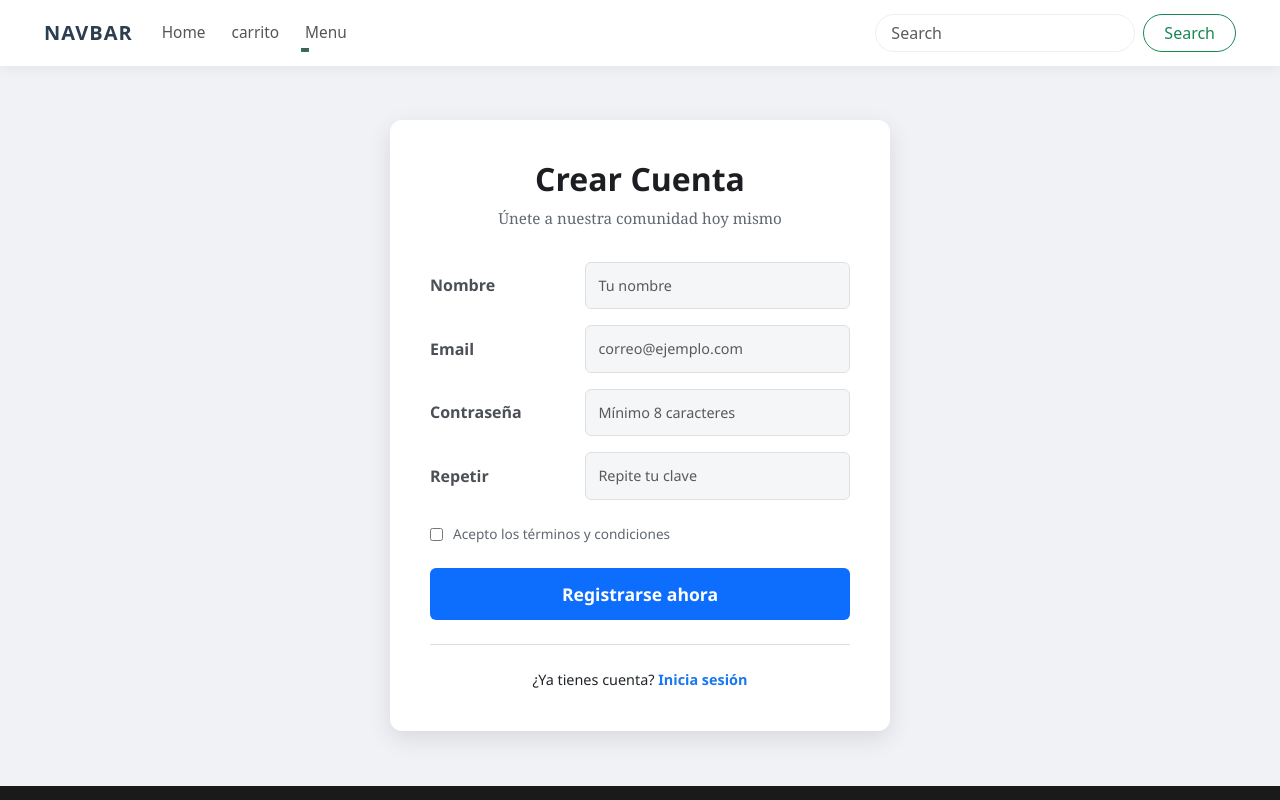
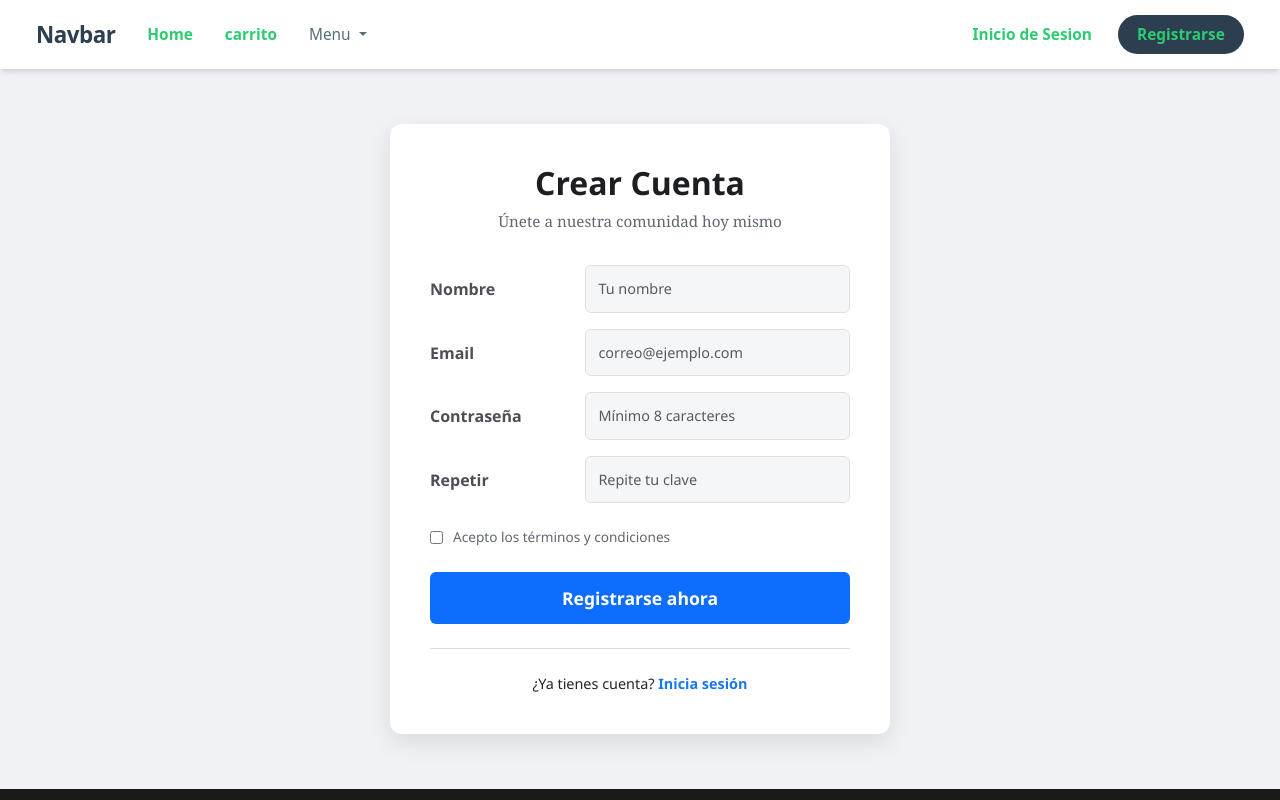
Before and after one commit to Pedrogg108/Proyecto1, an Angular app: page /registro in a window 1280 px wide. Shown: the top 800 px of the page. Built offline with nearby package versions, Linux system fonts and the light colour scheme.

Commit message:
cambios2

```diff
--- a/angular.json
+++ b/angular.json
@@ -23,7 +23,8 @@
               {
                 "glob": "**/*",
                 "input": "public"
-              }
+              },
+              "src/assets"
             ],
             "styles": [
               "src/styles.css",
--- a/src/app/compartidos/menu/menu.css
+++ b/src/app/compartidos/menu/menu.css
@@ -1,82 +1,83 @@
-/* Contenedor principal de la Navbar */
+/* Estilos Generales de la Navbar */
 .navbar {
-  padding: 0.8rem 2rem;
-  background: rgba(255, 255, 255, 0.9) !important; /* Fondo semi-transparente */
-  backdrop-filter: blur(10px); /* Efecto de desenfoque moderno */
-  box-shadow: 0 4px 12px rgba(0, 0, 0, 0.05);
+  padding: 0.8rem 1.5rem;
+  box-shadow: 0 4px 6px -1px rgba(0, 0, 0, 0.1), 0 2px 4px -1px rgba(0, 0, 0, 0.06);
+  background-color: #ffffff !important;
   transition: all 0.3s ease;
 }
 
-/* Estilo del Logo / Marca */
+/* Marca / Logo */
 .navbar-brand {
   font-weight: 700;
   color: #2c3e50 !important;
-  letter-spacing: 1px;
-  text-transform: uppercase;
+  font-size: 1.4rem;
+  letter-spacing: -0.5px;
 }
 
-/* Enlaces de navegación */
+/* Enlaces de Navegación */
 .nav-link {
-  color: #555 !important;
+  color: #546e7a !important;
   font-weight: 500;
-  margin: 0 5px;
-  position: relative;
-  transition: color 0.3s ease;
-}
-
-/* Línea animada bajo los enlaces al pasar el mouse */
-.nav-link::after {
-  content: '';
-  position: absolute;
-  width: 0;
-  height: 2px;
-  bottom: 0;
-  left: 0;
-  background-color: #198754; /* Color verde de Bootstrap success */
-  transition: width 0.3s ease;
-}
-
-.nav-link:hover::after {
-  width: 100%;
+  padding: 0.5rem 1rem !important;
+  transition: color 0.3s ease, transform 0.2s ease;
 }
 
 .nav-link:hover {
-  color: #198754 !important;
+  color: #2ecc71 !important; /* Color verde al pasar el mouse */
+  transform: translateY(-1px);
 }
 
-/* Personalización del Dropdown */
+/* Enlace Activo */
+.nav-link.active {
+  color: #2ecc71 !important;
+  font-weight: 600;
+}
+
+/* Menú Desplegable (Dropdown) */
 .dropdown-menu {
   border: none;
-  box-shadow: 0 8px 24px rgba(0, 0, 0, 0.1);
   border-radius: 12px;
-  padding: 10px;
+  box-shadow: 0 10px 15px -3px rgba(0, 0, 0, 0.1);
+  padding: 0.8rem;
 }
 
 .dropdown-item {
   border-radius: 6px;
-  transition: background 0.2s ease;
-  padding: 8px 15px;
+  padding: 0.6rem 1rem;
+  transition: background-color 0.2s;
 }
 
 .dropdown-item:hover {
-  background-color: #f8f9fa;
-  color: #198754;
+  background-color: #f1f8e9;
+  color: #2ecc71;
 }
 
-/* Input de búsqueda */
-.form-control {
+
+.btn-outline-success {
   border-radius: 20px;
-  border: 1px solid #eee;
-  padding-left: 15px;
+  border-width: 2px;
+  font-weight: 600;
+  padding: 0.4rem 1.2rem;
+  color: #2ecc71;
+  border-color: #2ecc71;
 }
 
-.form-control:focus {
-  box-shadow: 0 0 0 0.25 margin-rgba(25, 135, 84, 0.25);
-  border-color: #198754;
+.btn-outline-success:hover {
+  background-color: #2ecc71;
+  border-color: #2ecc71;
 }
 
-/* Botón de búsqueda redondeado */
-.btn-outline-success {
+/* Botón de Registro (Efecto de botón principal) */
+a[routerLink='/registro'] {
+  background-color: #2c3e50;
+  color: #ffffff !important;
   border-radius: 20px;
-  padding: 5px 20px;
+  margin-left: 10px;
+  padding: 0.5rem 1.2rem !important;
+  text-align: center;
 }
+
+a[routerLink='/registro']:hover {
+  background-color: #1a252f;
+  box-shadow: 0 4px 6px rgba(0,0,0,0.1);
+}
--- a/src/app/compartidos/menu/menu.html
+++ b/src/app/compartidos/menu/menu.html
@@ -14,14 +14,11 @@
           <a class="nav-link active" aria-current="page" routerLink='/carrito'>carrito</a>
         </li>
         <li class="nav-item dropdown">
-           <a class="nav-link dropdown-toggle" href="#" role="button" data-bs-toggle="dropdown" aria-expanded="false">
+          <a class="nav-link dropdown-toggle" href="#" role="button" data-bs-toggle="dropdown" aria-expanded="false">
             Menu
           </a>
           <ul class="dropdown-menu">
             <li><a class="dropdown-item" routerLink='/contacto'>contacto</a></li>
-
-            <li><a class="dropdown-item" routerLink='/inicioSesion'>Inicio de sesion</a></li>
-            <li><a class="dropdown-item" routerLink='/registro'>registro</a></li>
             <li><a class="dropdown-item" routerLink='/ofertas'>ofertas</a></li>
             <li><a class="dropdown-item" routerLink='/favortitos'>favortitos</a></li>
             <li>
@@ -30,12 +27,15 @@
             <li><a class="dropdown-item" routerLink='/productos'>productos</a></li>
           </ul>
         </li>
-
       </ul>
-      <form class="d-flex" role="search">
-        <input class="form-control me-2" type="search" placeholder="Search" aria-label="Search" />
-        <button class="btn btn-outline-success" type="submit">Search</button>
-      </form>
+      <ul class="navbar-nav ms-auto mb-2 mb-lg-0">
+        <li class="nav-item">
+          <a class="nav-link active" aria-current="page" routerLink='/inicioSesion'>Inicio de Sesion</a>
+        </li>
+        <li class="nav-item">
+          <a class="nav-link active" aria-current="page" routerLink='/registro'>Registrarse</a>
+        </li>
+      </ul>
     </div>
   </div>
 </nav>
--- /dev/null
+++ b/src/app/models/juegos.ts
@@ -0,0 +1,9 @@
+export interface Juegos {
+    id:number;
+    nombre:string;
+    descripcion:string;
+    precio:number;
+    img?:string;
+    alt?:string;
+
+}
--- a/src/app/paginas/inicio/inicio.css
+++ b/src/app/paginas/inicio/inicio.css
@@ -0,0 +1,61 @@
+/* --- Estilización del Carrusel --- */
+
+#carouselExampleAutoplaying {
+    max-width: 1000px; /* Ancho máximo para que no se desborde en pantallas grandes */
+    margin: 2rem auto; /* Centra el carrusel y le da aire arriba/abajo */
+    border-radius: 20px;
+    overflow: hidden; /* Corta las esquinas de las imágenes para que sigan el radio */
+    box-shadow: 0 10px 30px rgba(0, 0, 0, 0.3); /* Sombra profunda para destacar las portadas */
+}
+
+.carousel-inner {
+    height: 500px; /* Altura fija para que el diseño no "salte" entre imágenes */
+    background-color: #000; /* Fondo negro por si una imagen no carga bien */
+}
+
+.carousel-item img {
+    height: 100%;
+    object-fit: cover; /* Clave: ajusta la imagen al contenedor sin deformarla */
+    object-position: center;
+    transition: transform 0.5s ease;
+}
+
+/* Efecto zoom suave al pasar el mouse */
+#carouselExampleAutoplaying:hover .carousel-item.active img {
+    transform: scale(1.05);
+}
+
+/* --- Personalización de Controles (Flechas) --- */
+
+.carousel-control-prev,
+.carousel-control-next {
+    width: 8%; /* Flechas más discretas */
+    opacity: 0; /* Ocultas por defecto */
+    transition: opacity 0.3s ease;
+}
+
+#carouselExampleAutoplaying:hover .carousel-control-prev,
+#carouselExampleAutoplaying:hover .carousel-control-next {
+    opacity: 1; /* Aparecen al poner el mouse sobre el carrusel */
+}
+
+.carousel-control-prev-icon,
+.carousel-control-next-icon {
+    background-color: rgba(0, 0, 0, 0.5); /* Fondo circular oscuro para las flechas */
+    border-radius: 50%;
+    padding: 20px;
+    background-size: 50%;
+}
+
+/* --- Adaptación para Móviles --- */
+
+@media (max-width: 768px) {
+    .carousel-inner {
+        height: 300px; /* Más pequeño en celulares */
+    }
+
+    #carouselExampleAutoplaying {
+        margin: 1rem;
+        border-radius: 12px;
+    }
+}
--- a/src/app/paginas/inicio/inicio.html
+++ b/src/app/paginas/inicio/inicio.html
@@ -1 +1,21 @@
-<p>inicio works!</p>
+<div id="carouselExampleAutoplaying" class="carousel slide" data-bs-ride="carousel">
+  <div class="carousel-inner">
+    <div class="carousel-item active">
+      <img src="https://assets.nintendo.com/image/upload/c_fill,w_1200/q_auto:best/f_auto/dpr_2.0/store/software/switch/70010000029016/b6ca09e9a7f6faf27641f62dabe64c6ff97b4f326aa478379e3c112aa28eb9ab" class="d-block w-100" alt="...">
+    </div>
+    <div class="carousel-item">
+      <img src="https://assets.nintendo.com/image/upload/c_fill,w_1200/q_auto:best/f_auto/dpr_2.0/store/software/switch/70010000003208/4643fb058642335c523910f3a7910575f56372f612f7c0c9a497aaae978d3e51" class="d-block w-100" alt="...">
+    </div>
+    <div class="carousel-item">
+      <img src="https://i.ytimg.com/vi/DxMqnlM4SVY/maxresdefault.jpg" class="d-block w-100" alt="...">
+    </div>
+  </div>
+  <button class="carousel-control-prev" type="button" data-bs-target="#carouselExampleAutoplaying" data-bs-slide="prev">
+    <span class="carousel-control-prev-icon" aria-hidden="true"></span>
+    <span class="visually-hidden">Previous</span>
+  </button>
+  <button class="carousel-control-next" type="button" data-bs-target="#carouselExampleAutoplaying" data-bs-slide="next">
+    <span class="carousel-control-next-icon" aria-hidden="true"></span>
+    <span class="visually-hidden">Next</span>
+  </button>
+</div>
--- a/src/app/paginas/productos/productos.html
+++ b/src/app/paginas/productos/productos.html
@@ -65,3 +65,20 @@
         </div>
     </div>
 </div>
+<div class="container">
+    <div class="container text-center">
+        <div class="row g-2">
+            <div *ngFor="let i of infoJuegos" class="col-4">
+                <div class="p-6">
+                    <img src="{{ i.img }}" class="card-image-top" alt="{{ i.alt }}">
+                    <div class="card-body">
+                        <h5 class="card-title">{{ i.nombre }}</h5>
+                        <p class="card-text">{{ i.descripcion }}</p>
+                        <button type="button" class="btn btn-action" data-bs-toggle="modal" data-bs-target="#verMasInfo"
+                            (click)="verMas(i)">Ver mas</button>
+                    </div>
+                </div>
+            </div>
+        </div>
+    </div>
+</div>
--- a/src/app/paginas/productos/productos.ts
+++ b/src/app/paginas/productos/productos.ts
@@ -1,9 +1,28 @@
 import { Component } from '@angular/core';
+import { Juegos } from '../../models/juegos';
+import { CommonModule } from '@angular/common';
 
 @Component({
   selector: 'app-productos',
-  imports: [],
+  imports: [CommonModule],
   templateUrl: './productos.html',
   styleUrl: './productos.css',
 })
-export class Productos {}
+export class Productos {
+  public infoJuegos: Juegos[];
+  constructor() {
+    this.infoJuegos = [{
+      id: 1,
+      nombre: "Samsung A06",
+      descripcion: "64GB/4GB Ram",
+      precio: 456000,
+      img: "../../../assets/DBZ.jpg",
+      alt: "DBZ"
+    }
+    ]
+  }
+  juegoSeleccionado: any = null
+  verMas(juegos: any) {
+    this.juegoSeleccionado = juegos
+  }
+}
```
Also changed, not shown: src/assets/DBZ.jpg (added).
